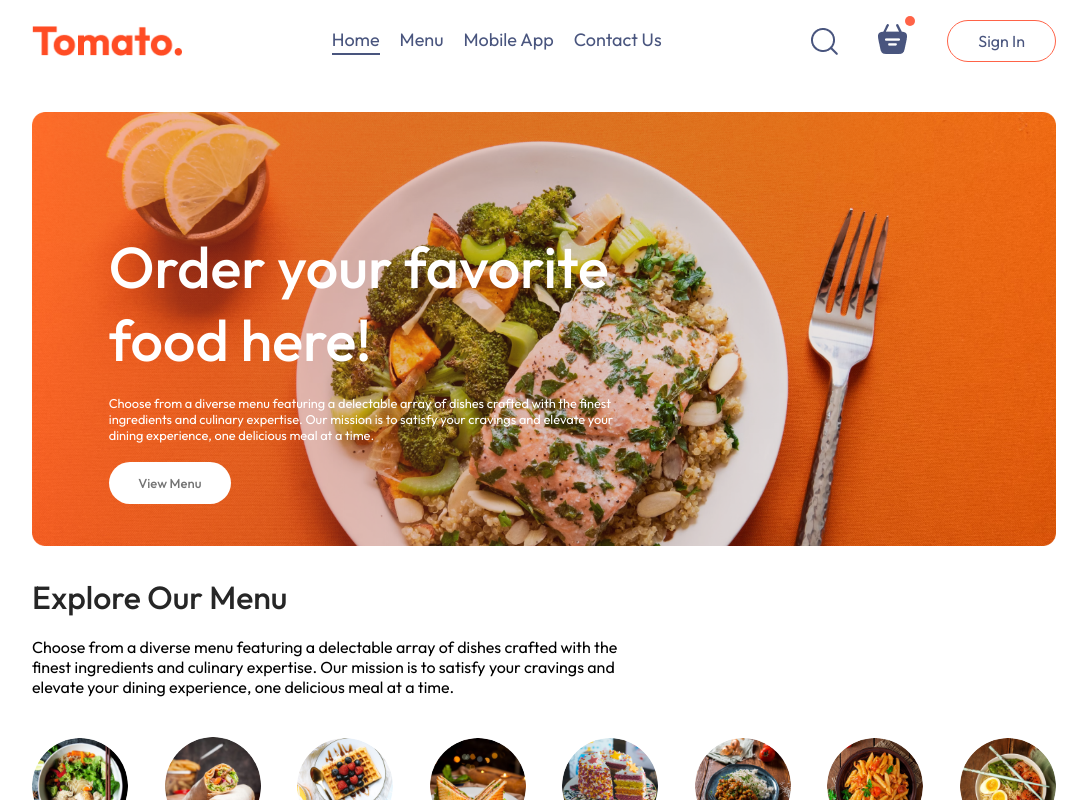
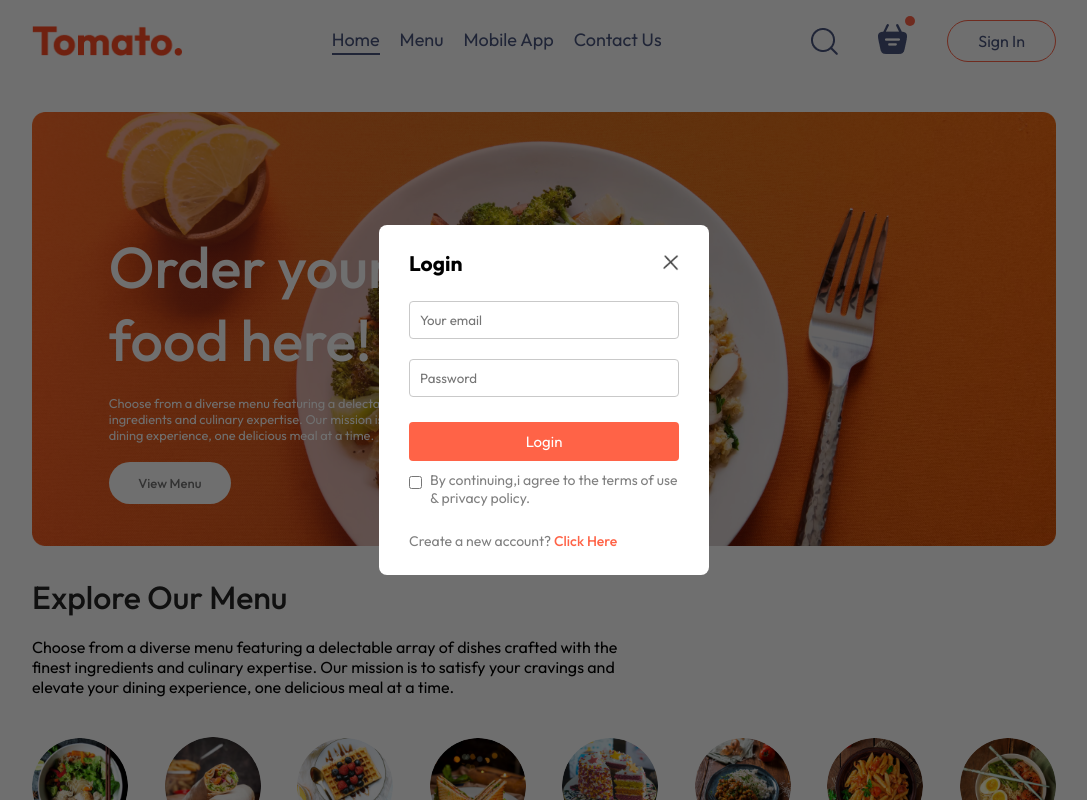
Before and after one commit to dragosdragos935/FullStack-Food-Delivery-Website, a React (Vite) app in the folder FrontEnd/: page / in a window 1280 px wide. Both pictures are taken after a click on the button "Sign In". Shown: the top 800 px of the page, without its empty margins (96-1183 px from the left). Built offline with nearby package versions, Linux system fonts and the light colour scheme; a web font is replaced by a local one.

Commit message:
Pop-up added

```diff
--- a/FrontEnd/src/App.jsx
+++ b/FrontEnd/src/App.jsx
@@ -1,4 +1,4 @@
-import React from 'react'
+import React, { useState } from 'react'
 import { Navbar } from './components/Navbar/Navbar'
 import { Route, Routes } from 'react-router-dom'
 import { PlaceOrder } from './pages/PlaceOrder/PlaceOrder'
@@ -6,15 +6,18 @@ import { PlaceOrder } from './pages/PlaceOrder/PlaceOrder'
 import { Cart } from './pages/Cart/Cart'
 import { Home } from './pages/Home/home'
 import Footer from './components/Footer/Footer'
+import Loginpopup from './components/LoginPopup/Loginpopup'
 
 
 
 
 const App = () => {
+  const [showLogin,setShowLogin]=useState(false);
   return (
     <>
+    {showLogin?<Loginpopup setShowLogin={setShowLogin}/>:<></>}
       <div className='app'>
-      <Navbar/>
+      <Navbar setShowLogin={setShowLogin}/>
       <Routes>
         <Route path='/' element={<Home/>} />
         <Route path='/cart' element={<Cart/>}/>
--- /dev/null
+++ b/FrontEnd/src/components/LoginPopup/Loginpopup.css
@@ -0,0 +1,66 @@
+.login-popup{
+    position: absolute;
+    z-index: 1;
+    width: 100%;
+    height: 100%;
+    background-color: #00000090;
+    display: grid;
+}
+.login-popup-container{
+    place-self: center;
+    width: max(23vw,330px);
+    color:#808080;
+    background-color: white;
+    display: flex;
+    flex-direction: column;
+    gap: 25px;
+    padding:25px 30px;
+    border-radius: 8px;
+    font-size: 14px;
+    animation: fadeIn 0.5s;
+}
+.login-popup-title{
+    display: flex;
+    justify-content: space-between;
+    align-items: center;
+    color:black;
+}
+.login-popup-title img{
+    width: 16px;
+    cursor:pointer;
+}
+.login-popup-inputs{
+    display: flex;
+    flex-direction: column;
+    gap:20px;
+
+}
+.login-popup-inputs input{
+    outline: none;
+    border:1px solid #c9c9c9;
+    padding:10px;
+    border-radius: 4px;
+}
+.login-popup-container button{
+    border: none;
+    padding: 10px;
+    border-radius: 4px;
+    color: white;
+    background-color: tomato;
+    font-size: 15px;
+    cursor: pointer;
+}
+.login-popup-condition{
+    display: flex;
+    align-items: start;
+    gap:8px;
+    margin-top: -15px;
+}
+.login-popup-condition input{
+    margin-top: 5px;
+}
+.login-popup p span{
+    color:tomato;
+    font-weight: 500;
+    cursor: pointer;
+}
--- /dev/null
+++ b/FrontEnd/src/components/LoginPopup/Loginpopup.jsx
@@ -0,0 +1,35 @@
+import React, { useState } from 'react'
+import './Loginpopup.css'
+import { assets } from '../../assets/assets'
+const Loginpopup = ({setShowLogin}) => {
+
+    const[currState,setCurrState]=useState("Login")
+
+  return (
+    <div className='login-popup'>
+      <form className="login-popup-container">
+        <div className="login-popup-title">
+            <h2>{currState}</h2>
+            <img onClick={()=>setShowLogin(false)} src={assets.cross_icon} alt=''/>
+        </div>
+        <div className="login-popup-inputs">
+            {currState==="Login"?<></>: <input type="text" placeholder='Your name' required/>}
+
+            <input type="email" placeholder='Your email' required/>
+            <input type="password" placeholder='Password' required/>
+
+        </div>
+        <button>{currState==="Sign Up"?"Create account":"Login"}</button>
+        <div className="login-popup-condition">
+            <input type="checkbox" required/>
+            <p>By continuing,i agree to the terms of use & privacy policy.</p>
+        </div>
+        {currState==="Login"? <p>Create a new account? <span onClick={()=>setCurrState("Sign Up")}>Click Here</span></p>: <p>Already have an account?<span onClick={()=>setCurrState("Login")}>Login Here</span></p>}
+
+
+      </form>
+    </div>
+  )
+}
+
+export default Loginpopup
--- a/FrontEnd/src/components/Navbar/Navbar.jsx
+++ b/FrontEnd/src/components/Navbar/Navbar.jsx
@@ -1,8 +1,9 @@
 import React, { useState } from 'react'
 import './Navbar.css'
 import { assets } from '../../assets/assets'
+import { Link } from 'react-router-dom';
 
-export const Navbar = () => {
+export const Navbar = ({setShowLogin}) => {
   const [menu,setMenu] = useState("home");
 
 
@@ -10,10 +11,10 @@ export const Navbar = () => {
     <div className='navbar'>
     <img src={assets.logo} alt="logo" className="logo" />
     <ul className="navbar-menu">
-      <li onClick={()=>setMenu("home")} className={menu=="home"?"active":""}>Home</li>
-      <li onClick={()=>setMenu("menu")} className={menu=="menu"?"active":""}>Menu</li>
-      <li onClick={()=>setMenu("mobile-app")} className={menu=="mobile-app"?"active":""}>Mobile App</li>
-      <li onClick={()=>setMenu("contact-us")} className={menu=="contact-us"?"active":""}>Contact Us</li>
+      <Link to='/' onClick={()=>setMenu("home")} className={menu=="home"?"active":""}>Home</Link>
+      <a href='#explore-menu' onClick={()=>setMenu("menu")} className={menu=="menu"?"active":""}>Menu</a>
+      <a href='#app-download' onClick={()=>setMenu("mobile-app")} className={menu=="mobile-app"?"active":""}>Mobile App</a>
+      <a href='#footer' onClick={()=>setMenu("contact-us")} className={menu=="contact-us"?"active":""}>Contact Us</a>
     </ul>
     <div className="navbar-right">
       <img src={assets.search_icon} alt="search-bar" />
@@ -21,7 +22,7 @@ export const Navbar = () => {
         <img src={assets.basket_icon} alt="search-icon" />
         <div className="dot"></div>
       </div>
-      <button>Sign In</button>
+      <button onClick={()=>setShowLogin(true)}>Sign In</button>
     </div>
     </div>
   )
--- a/FrontEnd/src/index.css
+++ b/FrontEnd/src/index.css
@@ -5,6 +5,7 @@
   margin:0;
   box-sizing: border-box;
   font-family: Outfit;
+  scroll-behavior: smooth;
 }
 body{
   min-height: 100vh;
```
